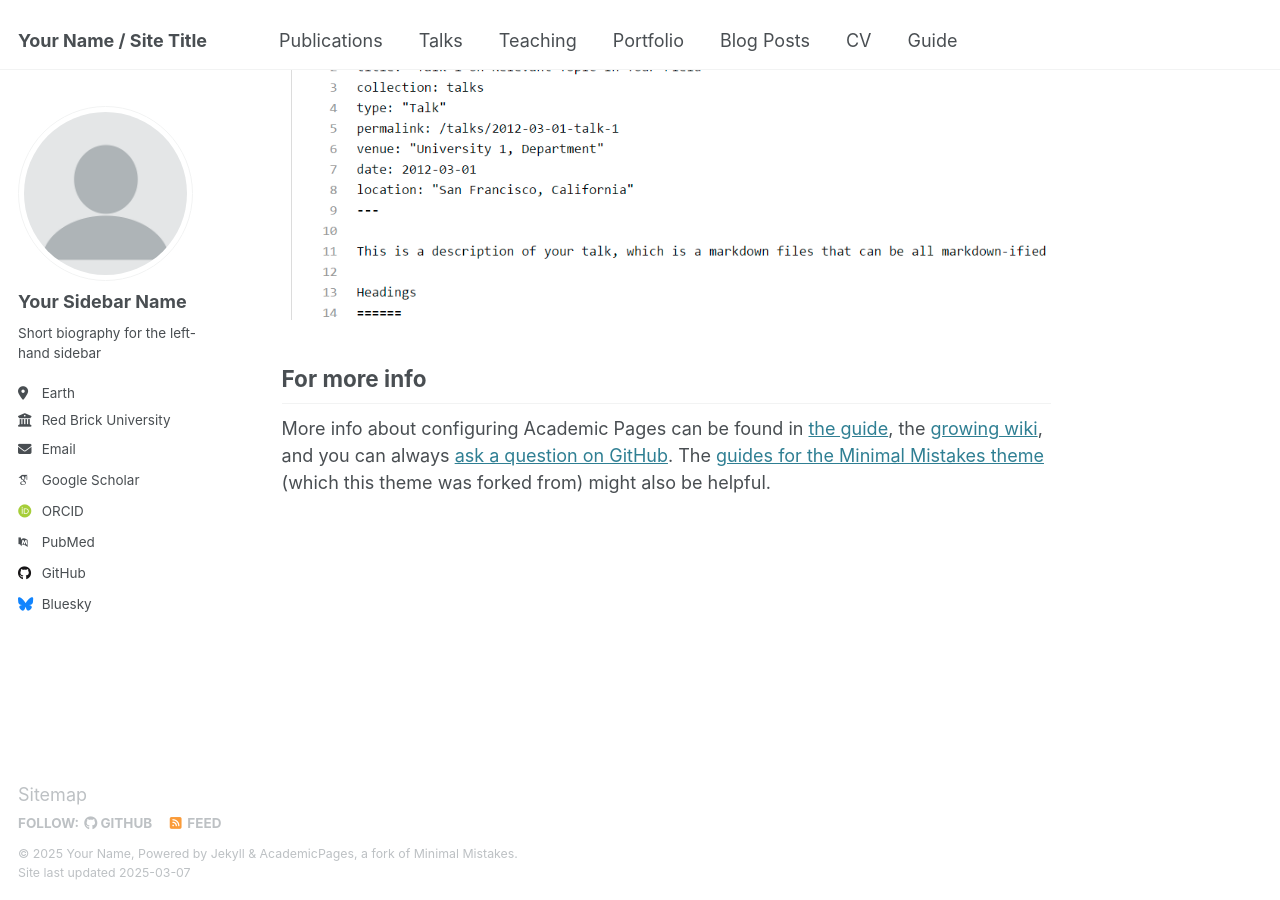
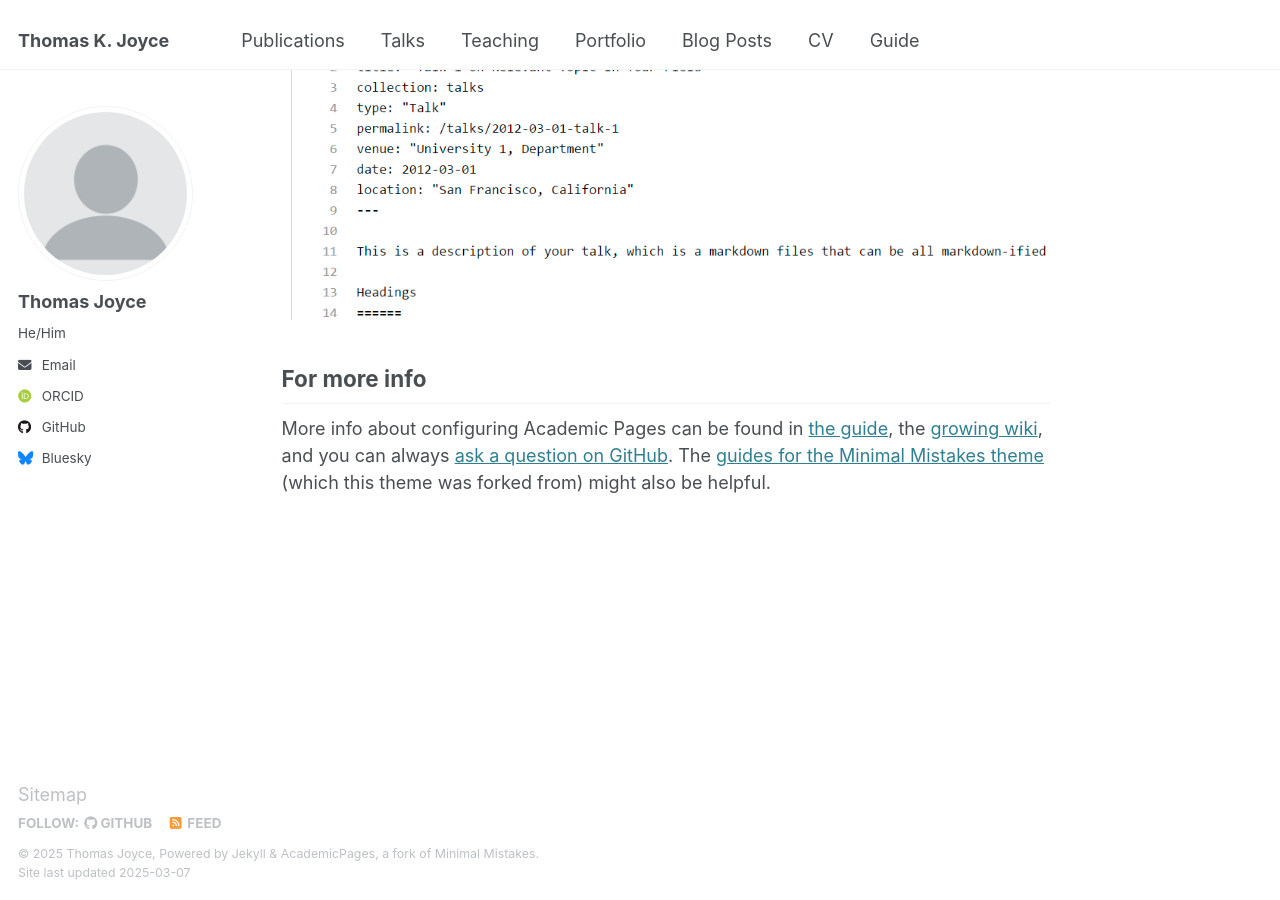
Before and after one commit to thomasjoyce7/personal-website, a Jekyll site: the page built from _pages/about.md, in a window 1280 px wide and 900 px high, scrolled down 2642 px. Built offline with Jekyll 4.4.1, drawn with Linux system fonts in a browser that asks for light colours; some web fonts are replaced.

Commit message:
Website Update

```diff
--- a/Gemfile
+++ b/Gemfile
@@ -9,4 +9,6 @@ group :jekyll_plugins do
   gem 'webrick', '~> 1.8'
 end
 
+gem 'tzinfo-data'
+
 gem 'github-pages'
--- a/_config.yml
+++ b/_config.yml
@@ -9,10 +9,10 @@
 # Basic Site Settings
 locale                   : "en-US"
 site_theme               : "default"
-title                    : "Your Name / Site Title"
+title                    : "Thomas K. Joyce"
 title_separator          : "-"
-name                     : &name "Your Name"
-description              : &description "personal description"
+name                     : &name "Thomas Joyce"
+description              : &description "Biostatistics PhD Student at UNC-Chapel Hill"
 url                      : https://academicpages.github.io # the base hostname & protocol for your site e.g. "https://[your GitHub username].github.io"
 baseurl                  : "" # the subpath of your site, e.g. "/blog"
 repository               : "academicpages/academicpages.github.io"
@@ -23,21 +23,21 @@ repository               : "academicpages/academicpages.github.io"
 author:
   # Biographic information
   avatar           : "profile.png"
-  name             : "Your Sidebar Name"
-  pronouns         : # example: "she/her"
-  bio              : "Short biography for the left-hand sidebar"
-  location         : "Earth"
-  employer         : "Red Brick University"
+  name             : "Thomas Joyce"
+  pronouns         : "He/Him"
+  bio              : # "Short biography for the left-hand sidebar"
+  location         : #"Earth"
+  employer         : #"University of North Carolina at Chapel Hill"
   uri              : # URL
-  email            : "none@example.org"
+  email            : "tjoyce7@unc.edu"
 
   # Academic websites
   arxiv            : # URL - Update with the correct link to your profile
-  googlescholar    : "https://scholar.google.com/citations?user=PS_CX0AAAAAJ"
+  googlescholar    : # https://scholar.google.com/citations?user=PS_CX0AAAAAJ
   impactstory      : # URL
-  orcid            : "http://orcid.org/yourorcidurl"
+  orcid            : "https://orcid.org/0009-0005-0892-1706"
   semantic         : # URL
-  pubmed           : "https://www.ncbi.nlm.nih.gov/pubmed/?term=john+snow"
+  pubmed           : # "https://www.ncbi.nlm.nih.gov/pubmed/?term=john+snow"
   researchgate     : # URL
   scopus           : # URL
 
@@ -294,7 +294,7 @@ sass:
 permalink: /:categories/:title/
 # paginate: 5 # amount of posts to show
 # paginate_path: /page:num/
-timezone: Etc/UTC # http://en.wikipedia.org/wiki/List_of_tz_database_time_zones
+timezone: America/Los_Angeles # http://en.wikipedia.org/wiki/List_of_tz_database_time_zones
 
 
 # Plugins
```
